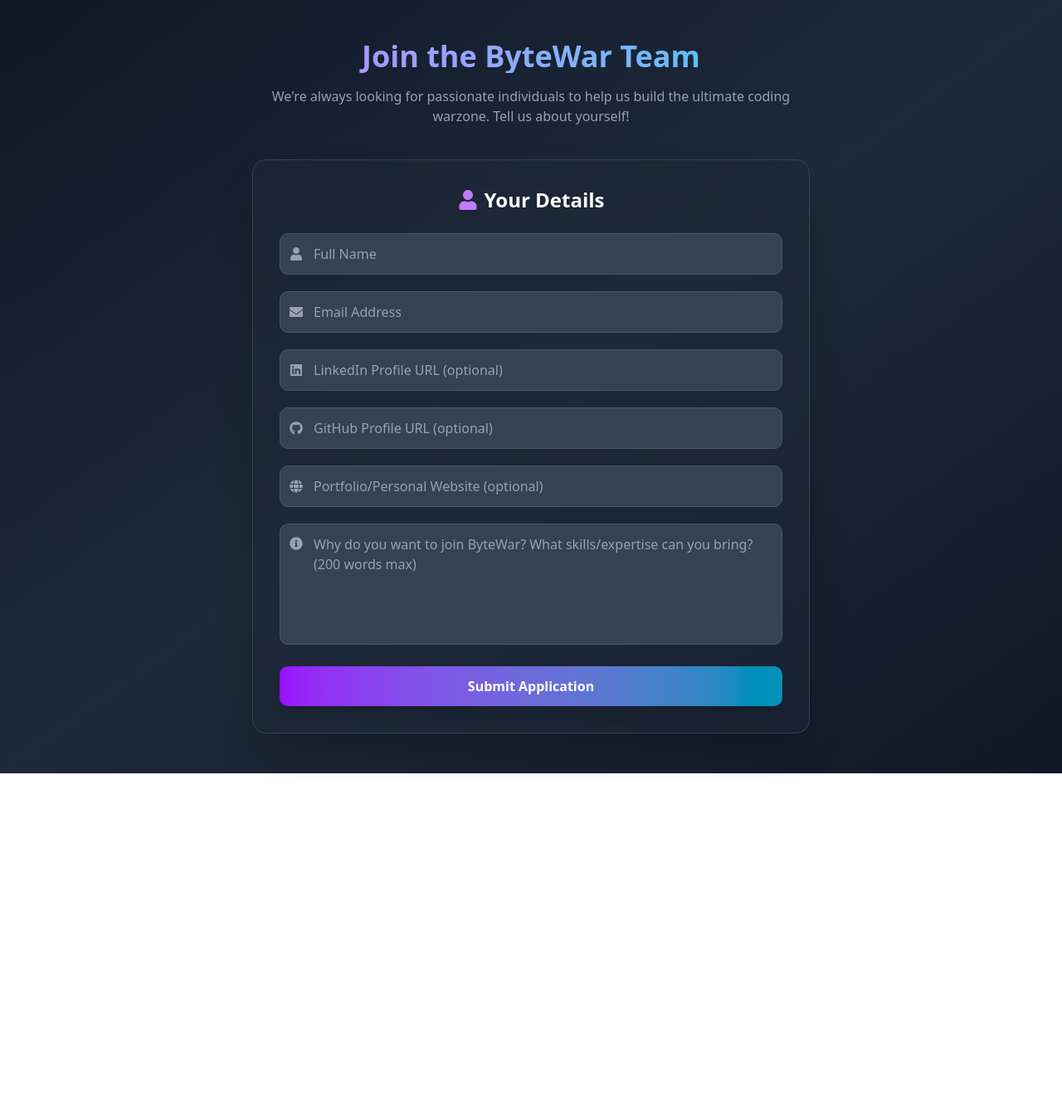
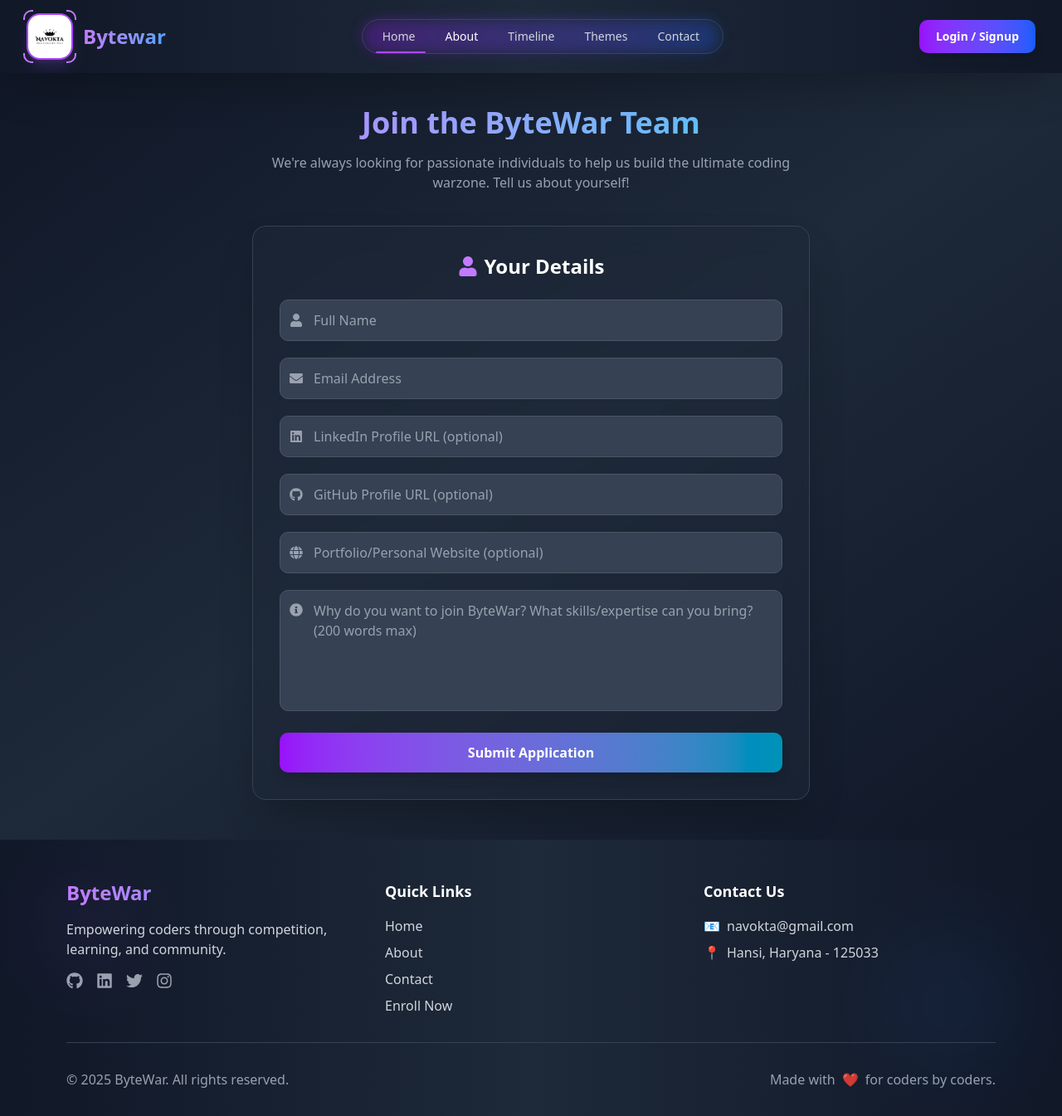
Before and after one commit to navokta/Bytewar-v2, a Next.js app: page /about/newmember in a window 1280 px wide. Shown: the whole page at 83% size. Before the commit the page ends 932 px from the top, so only its background shows below. Built offline with nearby package versions, Linux system fonts and the light colour scheme.

Commit message:
about/newmeber page done

```diff
--- a/app/about/newmember/page.js
+++ b/app/about/newmember/page.js
@@ -3,6 +3,8 @@
 import { useState, useEffect } from "react";
 import Link from 'next/link';
 import { FaUser, FaEnvelope, FaLinkedin, FaGithub, FaGlobe, FaInfoCircle } from "react-icons/fa";
+import Footer from "@/components/Footer";
+import Header from "@/components/Header";
 
 // export const metadata = {
 //   title: 'Join ByteWar Team | Become a Member',
@@ -101,6 +103,8 @@ const ENTRY_IDS = {
   }
 
   return (
+    <div>
+      <Header />
     <div className="min-h-screen bg-gradient-to-br from-gray-900 via-gray-800 to-gray-900 py-12 px-4">
       <div className="max-w-4xl mx-auto">
         <div className="text-center mb-10">
@@ -245,5 +249,7 @@ const ENTRY_IDS = {
         </div>
       </div>
     </div>
+    <Footer />
+    </div>
   );
 }
```
